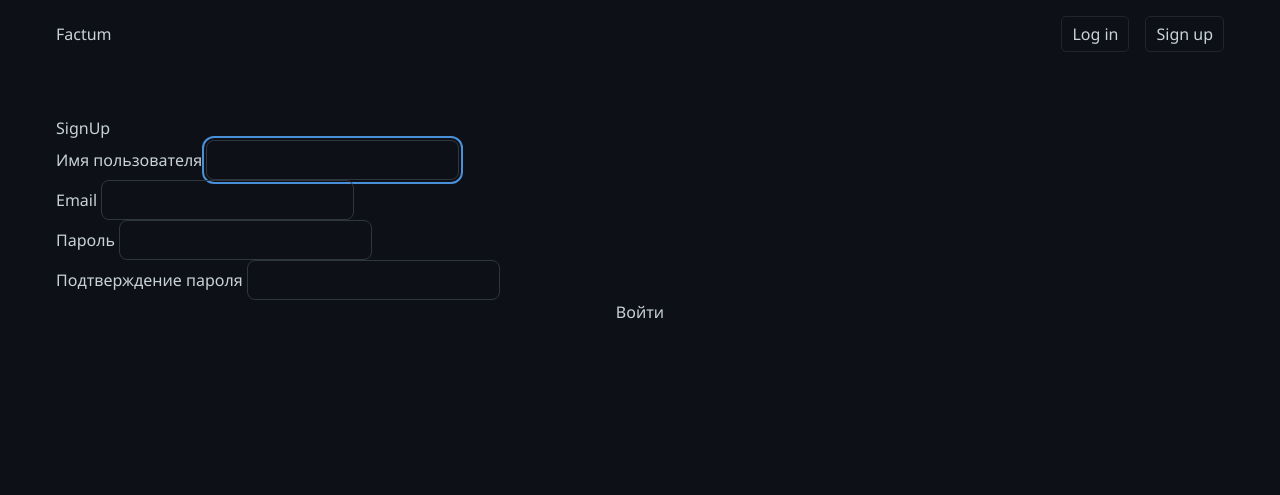
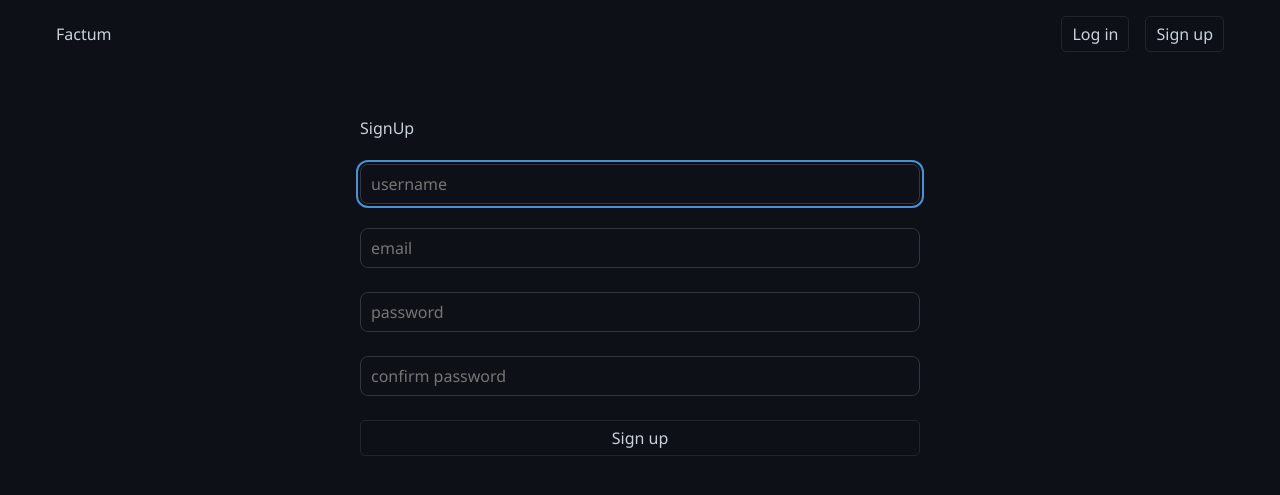
Before and after one commit to danilov-dev/factum-task-manager, a Django app: page /accounts/signup/ in a window 1280 px wide. Shown: the top 495 px of the page. Run offline with Django 5.2, Linux system fonts and the light colour scheme.

Commit message:
Added signup page

```diff
--- a/apps/accounts/templates/accounts/register.html
+++ b/apps/accounts/templates/accounts/register.html
@@ -2,53 +2,45 @@
 {%block title%} SignUp {%endblock%}
 
 {% block content %}
-<div class=" input-card">
+<div class="card stack clamp-card">
     <h1>SignUp</h1>
-    <form method="post">
+    <form method="post" class="stack">
         {% csrf_token %}
-        <div class="form-group">
-            <label for="id_username" class="form-label">Имя пользователя</label>
         <input type="text"
                name="username"
                id="id_username"
                class="form-control"
                required
                autofocus
-                   autocomplete="username">
-        </div>
+               autocomplete="username"
+               placeholder="username">
 
-        <div class="form-group">
-            <label for="id_email" class="form-label">Email</label>
         <input type="text"
                name="email"
                id="id_email"
                class="form-control"
                required
                autofocus
-                   autocomplete="email">
-        </div>
+               autocomplete="email"
+               placeholder="email">
 
-        <div class="form-group">
-            <label for="id_password1" class="form-label">Пароль</label>
         <input type="password"
                name="password1"
                id="id_password1"
                class="form-control"
                required
-                   autocomplete="new-password">
-        </div>
+               autocomplete="new-password"
+               placeholder="password">
 
-        <div class="form-group">
-            <label for="id_password2" class="form-label">Подтверждение пароля</label>
         <input type="password"
                name="password2"
                id="id_password2"
                class="form-control"
                required
-                   autocomplete="new-password">
-        </div>
+               autocomplete="new-password"
+               placeholder="confirm password">
 
-        <button type="submit" class="btn btn-primary" style="width: 100%;">Войти</button>
+        <button type="submit" class="btn btn-primary btn-link">Sign up</button>
     </form>
 </div>
 {% endblock %}
```
Lines whose indentation alone changed are shown as unchanged.
